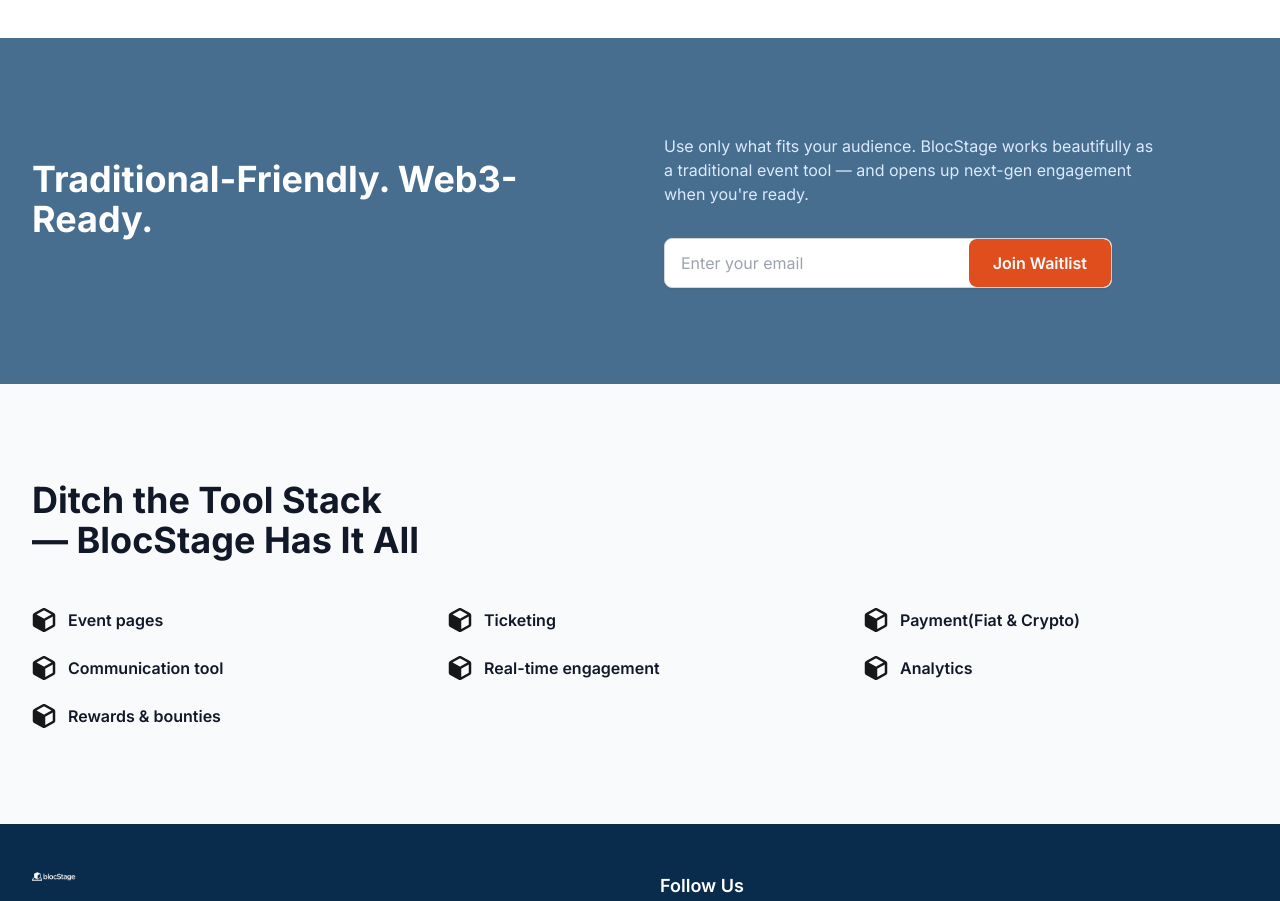
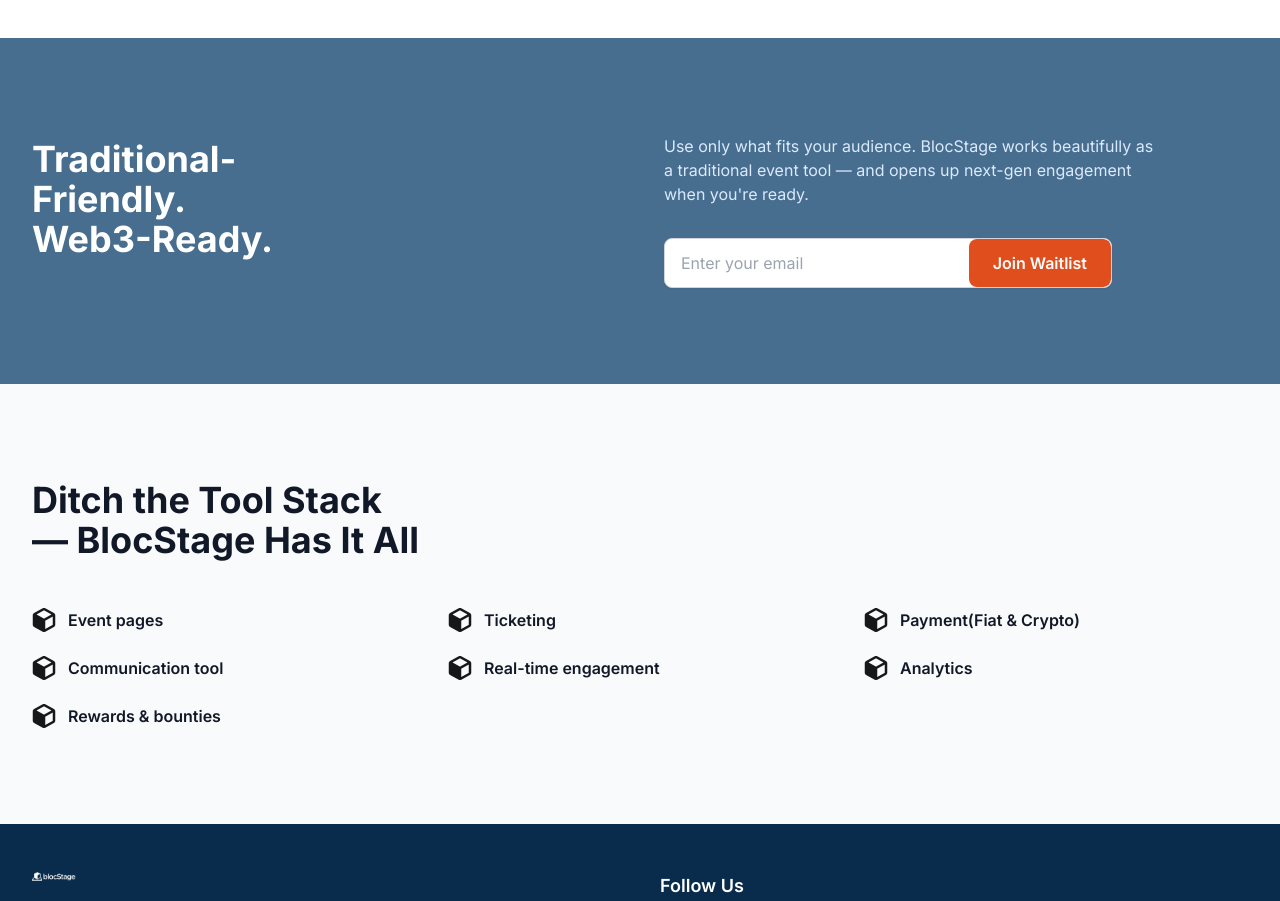
Before and after one commit to Favour-dgreat/blocstage, a Next.js app: page / in a window 1280 px wide. Shown: the part 3600-4501 px from the top of the page. Built offline with nearby package versions, Linux system fonts and the light colour scheme.

Commit message:
updated text

```diff
--- a/app/page.tsx
+++ b/app/page.tsx
@@ -552,7 +552,7 @@ export default function Home() {
           <div className="grid lg:grid-cols-2 gap-12 items-center">
             <div>
               <h2 className="text-3xl md:text-4xl font-bold text-white mb-6">
-                Traditional-Friendly. Web3-Ready.
+                Traditional-<br className="hidden md:block" />Friendly. <br className="hidden md:block" /> Web3-Ready.
               </h2>
             </div>
             <div className="relative">
```
